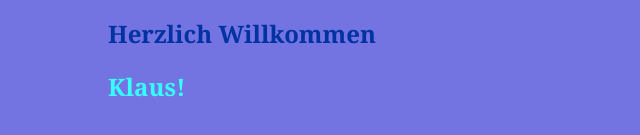
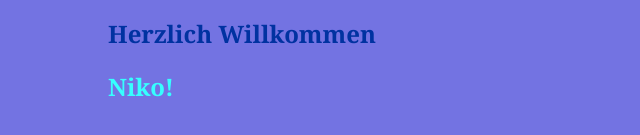
Before and after one commit to siggi-ai/Vue-Practice, a Vue app: page / in a window 1280 px wide. Shown: the part 177-312 px from the top of the page, without its empty margins (0-640 px from the left). Built offline with nearby package versions, Linux system fonts and the light colour scheme.

Commit message:
cool name

```diff
--- a/src/App.vue
+++ b/src/App.vue
@@ -1,7 +1,7 @@
 <template>
   <div class="main">
     <h1>first child</h1>
-    <Hallo first-name="Klaus" />
+    <Hallo first-name="Niko" />
   </div>
 </template>
 
```
